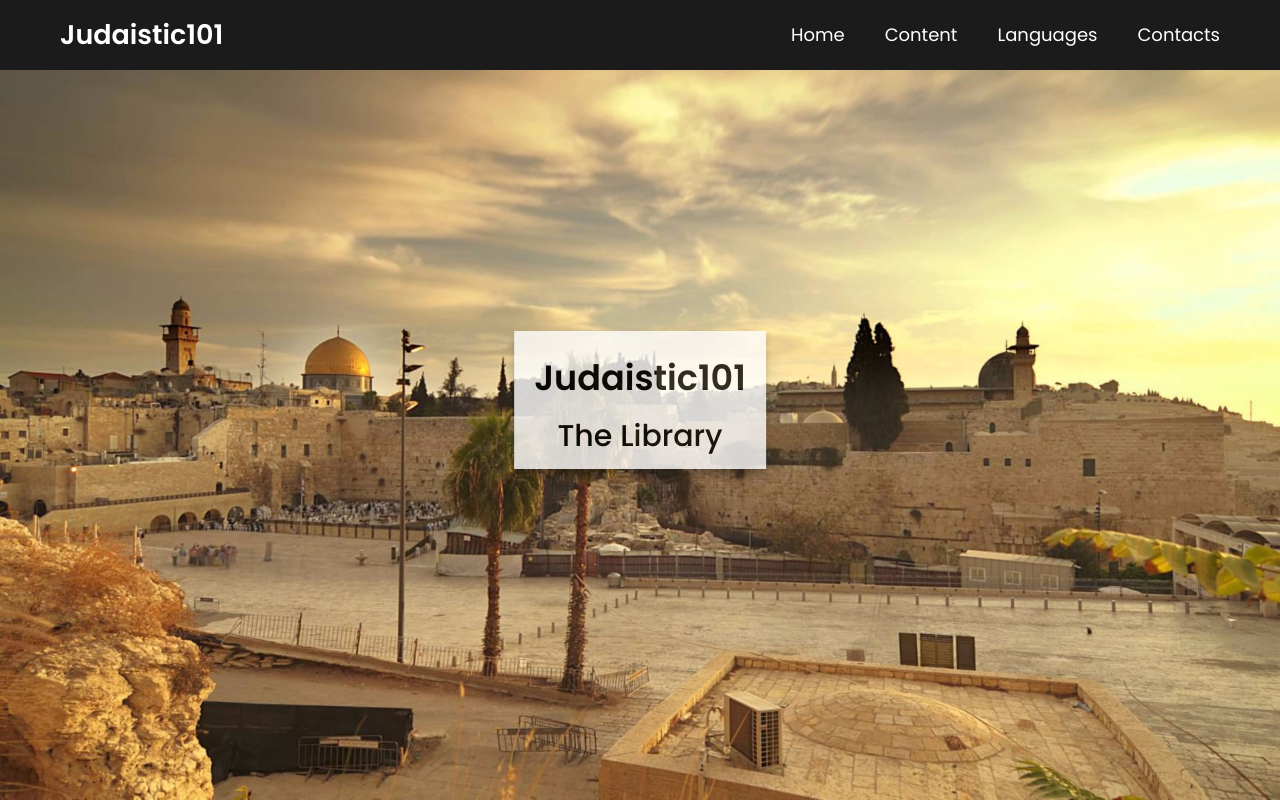
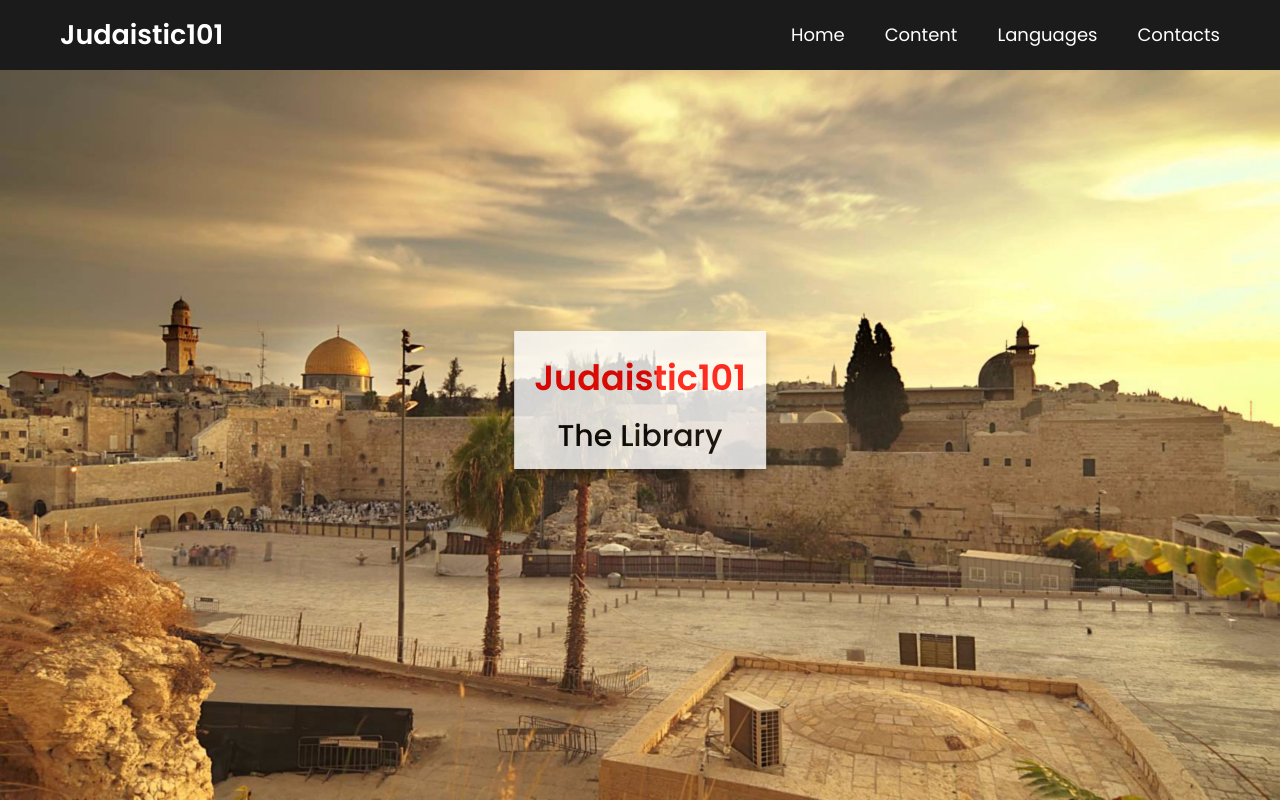
Before and after one commit to bazoka-kaka/judaistic101, a plain HTML site: page index.html in a window 1280 px wide. Drawn offline with Linux system fonts and the light colour scheme.

Commit message:
feat: change color to red

```diff
--- a/index.html
+++ b/index.html
@@ -39,7 +39,7 @@
 		</ul>
 	</nav>
 	<div class="content">
-		<header>Judaistic101</header>
+		<header style='color: red;'>Judaistic101</header>
   		<p>The Library</p>
   </div>
 </body>
```
